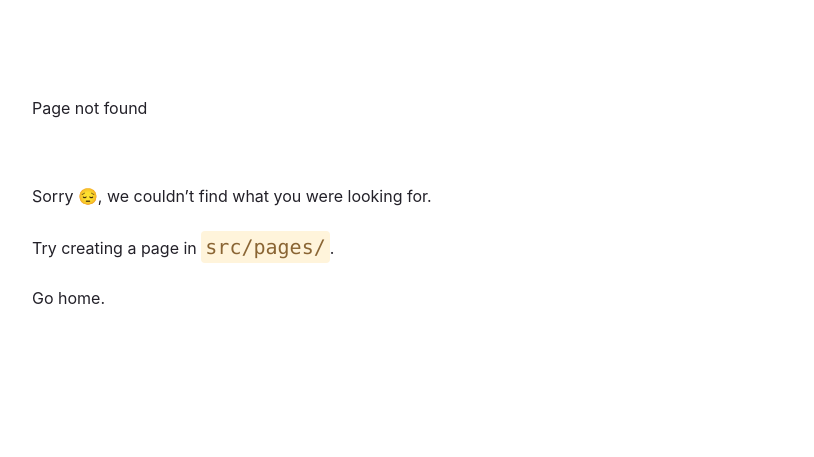
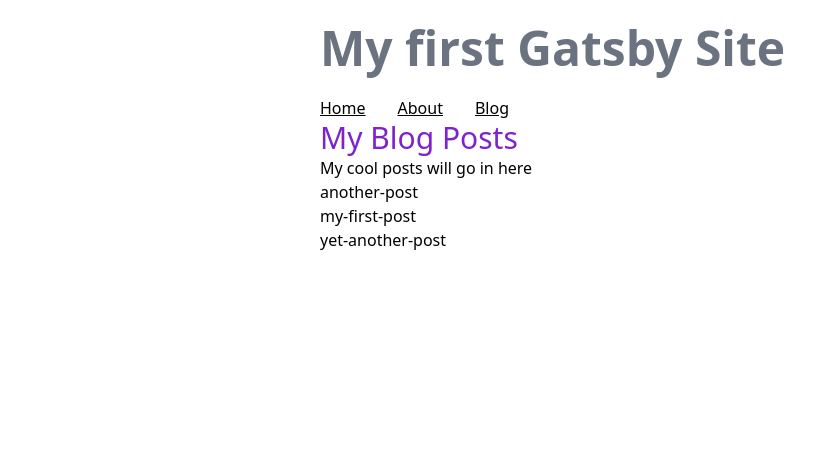
Before and after one commit to Koterevv/my-gatsby-site, a Gatsby site: page /blog in a window 1280 px wide. Before the commit this address had no page. Shown: the whole page, without its empty margins (64-878 px from the left). Built offline with nearby package versions, Linux system fonts and the light colour scheme; Gatsby itself is replaced by a stand-in of ours.

Commit message:
Finished Gatsby Tutorial Part 4

```diff
--- a/gatsby-config.js
+++ b/gatsby-config.js
@@ -3,12 +3,19 @@
  */
 module.exports = {
   siteMetadata: {
-    title: `My Gatsby Site`,
+    title: `My first Gatsby Site`,
     siteUrl: `https://www.yourdomain.tld`
   },
   plugins: [
     "gatsby-plugin-postcss",
     "gatsby-plugin-image",
     "gatsby-plugin-sharp",
+    {
+      resolve: "gatsby-source-filesystem",
+      options: {
+        name: `blog`,
+        path: `${__dirname}/blog`,
+      }
+    },
   ]
 };
--- /dev/null
+++ b/src/components/Seo.jsx
@@ -0,0 +1,18 @@
+import { graphql, useStaticQuery } from "gatsby";
+import React from "react";
+
+export default function Seo({ title }) {
+  const data = useStaticQuery(graphql`
+    query {
+      site {
+        siteMetadata {
+          title
+        }
+      }
+    }
+  `);
+
+  return <title>
+    {title} | {data.site.siteMetadata.title}
+  </title>;
+}
--- a/src/components/layout.jsx
+++ b/src/components/layout.jsx
@@ -1,13 +1,39 @@
-import { Link } from "gatsby";
+import { Link, useStaticQuery, graphql } from "gatsby";
 import React from "react";
 
-export default function Layout({pageTitle, children}) {
+export default function Layout({ pageTitle, children }) {
+  const data = useStaticQuery(graphql`
+    query {
+      site {
+        siteMetadata {
+          title
+        }
+      }
+    }
+  `);
+
   return (
     <div className="max-w-lg mx-auto">
+      <header className="font-black text-5xl text-gray-500 my-6">
+        {data.site.siteMetadata.title}
+      </header>
       <nav>
         <ul className="flex">
-          <li><Link className="pr-8 text-black underline" to="/">Home</Link></li>
-          <li><Link className="pr-8 text-black underline" to="/about">About</Link></li>
+          <li>
+            <Link className="pr-8 text-black underline" to="/">
+              Home
+            </Link>
+          </li>
+          <li>
+            <Link className="pr-8 text-black underline" to="/about">
+              About
+            </Link>
+          </li>
+          <li>
+            <Link className="pr-8 text-black underline" to="/blog">
+              Blog
+            </Link>
+          </li>
         </ul>
       </nav>
       <main>
--- a/src/pages/about.jsx
+++ b/src/pages/about.jsx
@@ -1,5 +1,6 @@
 import React from "react";
 import Layout from "../components/layout";
+import Seo from "../components/seo";
 
 export default function AboutPage() {
   return (
@@ -11,11 +12,4 @@
   );
 }
 
-export const Head = () => {
-  return (
-    <>
-      <title>About me</title>
-      <meta name="description" content="Your description" />
-    </>
-  );
-};
+export const Head = () => <Seo title={'About me'}/>
--- /dev/null
+++ b/src/pages/blog.jsx
@@ -0,0 +1,30 @@
+import React from "react";
+import Layout from "../components/layout";
+import Seo from "../components/seo";
+import { graphql } from "gatsby";
+
+export default function BlogPage({ data }) {
+  console.log(data)
+  return (
+    <Layout pageTitle={"My Blog Posts"}>
+      <p>My cool posts will go in here</p>
+      <ul>
+        {data?.allFile?.nodes?.map((node) => (
+          <li key={node.name}>{node.name}</li>
+        ))}
+      </ul>
+    </Layout>
+  );
+}
+
+export const query = graphql`
+  query {
+    allFile(filter: {sourceInstanceName: {eq: "blog"}}) {
+      nodes {
+        name
+      }
+    }
+  }
+`
+
+export const Head = () => <Seo title={"My Blog Posts"} />;
--- a/src/pages/index.jsx
+++ b/src/pages/index.jsx
@@ -1,6 +1,7 @@
 import React from "react";
 import Layout from "../components/layout";
 import { StaticImage } from "gatsby-plugin-image";
+import Seo from "../components/seo";
 
 export default function IndexPage() {
   return (
@@ -15,4 +16,4 @@
 }
 
 // You'll learn about this in the next task, just copy it for now
-export const Head = () => <title>Home Page</title>;
+export const Head = () => <Seo title={'Home page'}/>;
```
Also changed, not shown: blog/another-post.mdx (added), blog/my-first-post.mdx (added), blog/yet-another-post.mdx (added).
